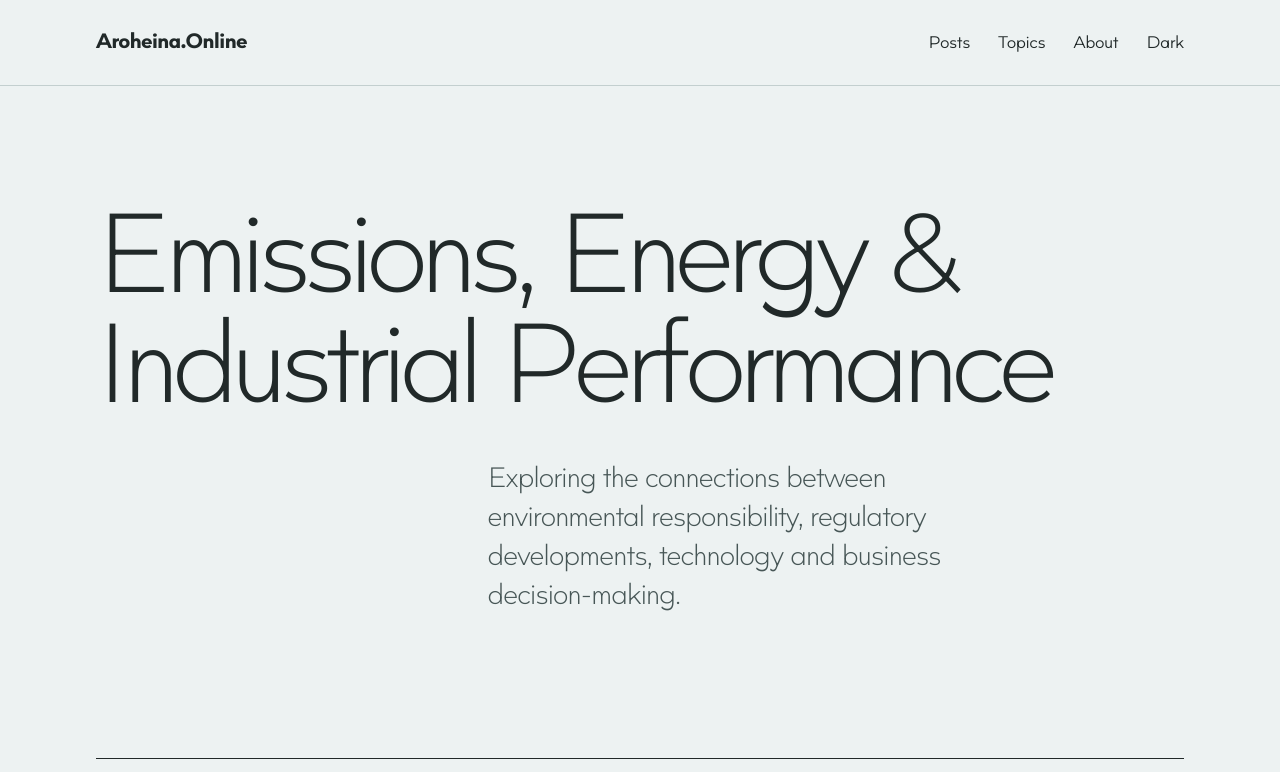
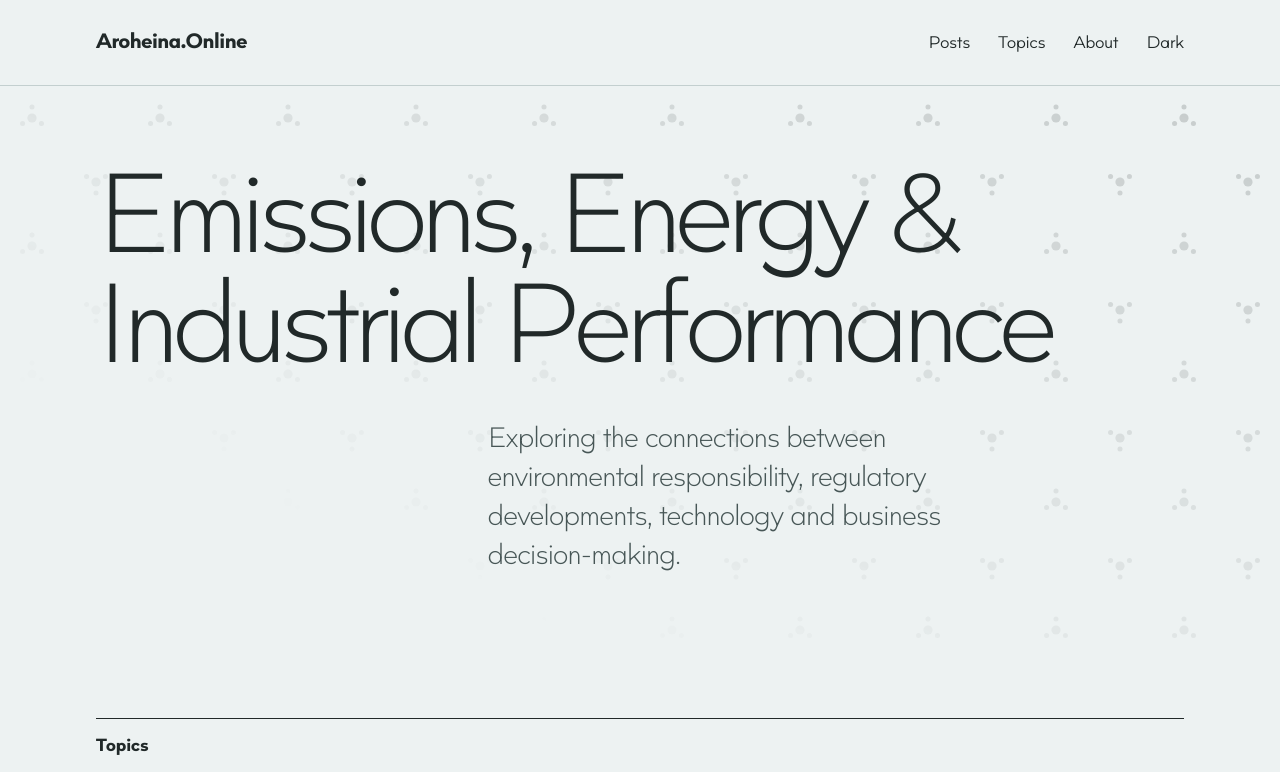
Before and after one commit to JoukoA/aroheina, an Astro site: page / in a window 1280 px wide. Shown: the top 772 px of the page. Built offline with nearby package versions, Linux system fonts and the light colour scheme; Astro itself is replaced by a stand-in of ours; no server answers.

Commit message:
Update index.astro

```diff
--- a/src/pages/index.astro
+++ b/src/pages/index.astro
@@ -30,10 +30,12 @@ const jsonLd = [
 ];
 ---
 <BaseLayout title={SITE.name} description={SITE.description} jsonLd={jsonLd}>
-  <section class="hero wrap">
-    <h1>{SITE.tagline}</h1>
-    <p class="dek">{SITE.description}</p>
-  </section>
+  <div class="hero-field">
+    <section class="hero wrap">
+      <h1>{SITE.tagline}</h1>
+      <p class="dek">{SITE.description}</p>
+    </section>
+  </div>
 
   <section class="wrap block" aria-labelledby="topics-heading">
     <h2 id="topics-heading">Topics</h2>
```
